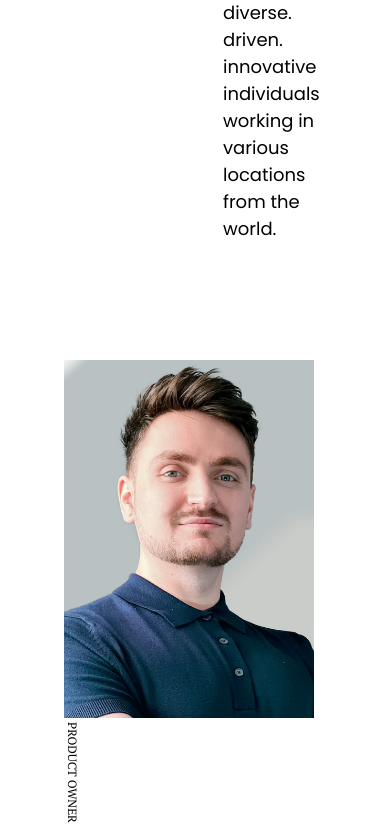
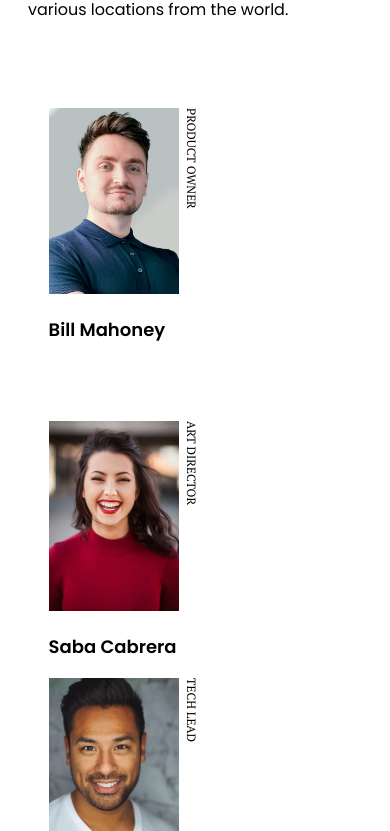
Before and after one commit to zahrasameen/team-page, a plain HTML site: page index.html in a window 390 px wide. Shown: the part 269-1100 px from the top of the page. Drawn offline with Linux system fonts and the light colour scheme.

Commit message:
Added Responsive Layouts

```diff
--- a/style.css
+++ b/style.css
@@ -15,14 +15,13 @@
     margin: 100px auto;
     display:flex;
     gap: 5px;
+
 }
 
 .item{
 
     flex-basis: 50%;
 }
-
-
 
 .right-section{
     padding-left: 30px;
@@ -92,7 +91,6 @@
 img{
     width: 250px;
     max-width: 100%;
-
 }
 
 .name{
@@ -128,3 +126,78 @@ img{
 .username{
     font-weight:bold;
 }
+
+@media screen and (max-width: 992px) {
+    .main{
+        width:100%;
+        display: block;
+    }
+    .main-title{
+        padding-left: 85px;
+        margin-bottom: 70px;
+    }
+    .right-section{
+        padding-left:85px;
+        padding-right: 30px;
+        max-width:650px;
+    }
+    img{
+        width: 200px;
+    }
+    .team-members{
+
+        gap:unset;
+    }
+    .team{
+        flex-grow:unset;
+    }
+    .member-1{
+        margin-bottom:0px;
+    }
+    .member-2{
+        margin-top: 60px;
+    }
+    .member-3{
+        margin-bottom:0px;
+    }
+    .member-4{
+        margin-top:60px;
+        margin-bottom:0;
+    }
+    .member-5{
+        margin-top:0px;
+    }
+    .member-6{
+        margin-top: 60px;
+    }
+  }
+
+  @media screen and (max-width: 768px){
+    .main{
+        margin-top: 80px;
+        margin-bottom:50px;
+    }
+    .main-title{
+        padding-left: 20px;
+        margin-bottom: 40px;
+    }
+    .right-section{
+        padding-left:20px;
+        padding-right: 30px;
+    }
+    .description{
+        font-size:16px;
+    }
+    img{
+        width: 130px;
+    }
+    .team-members{
+        max-width:97%;
+        padding:35px;
+    }
+
+  }
+
+  @media screen and (max-width: 576px){
+
+  }
```
